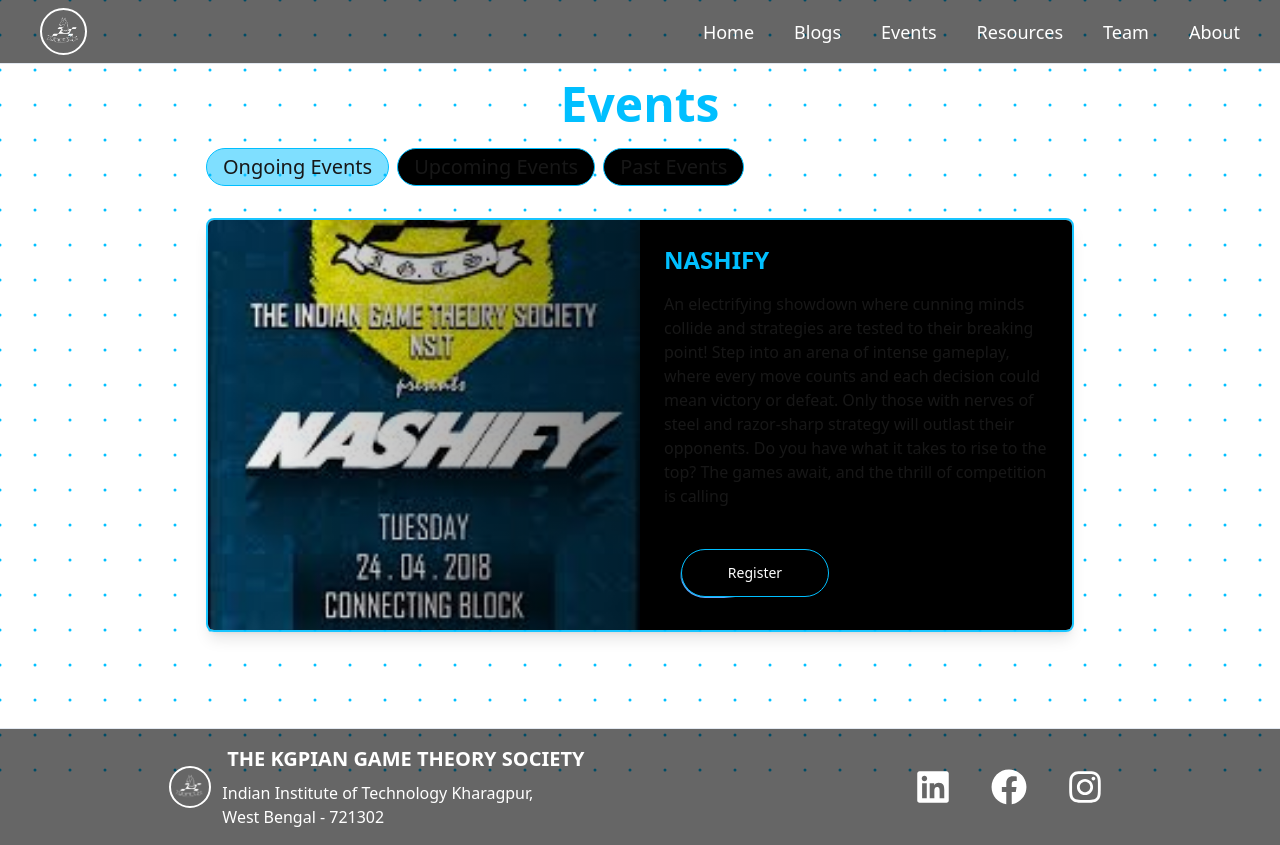
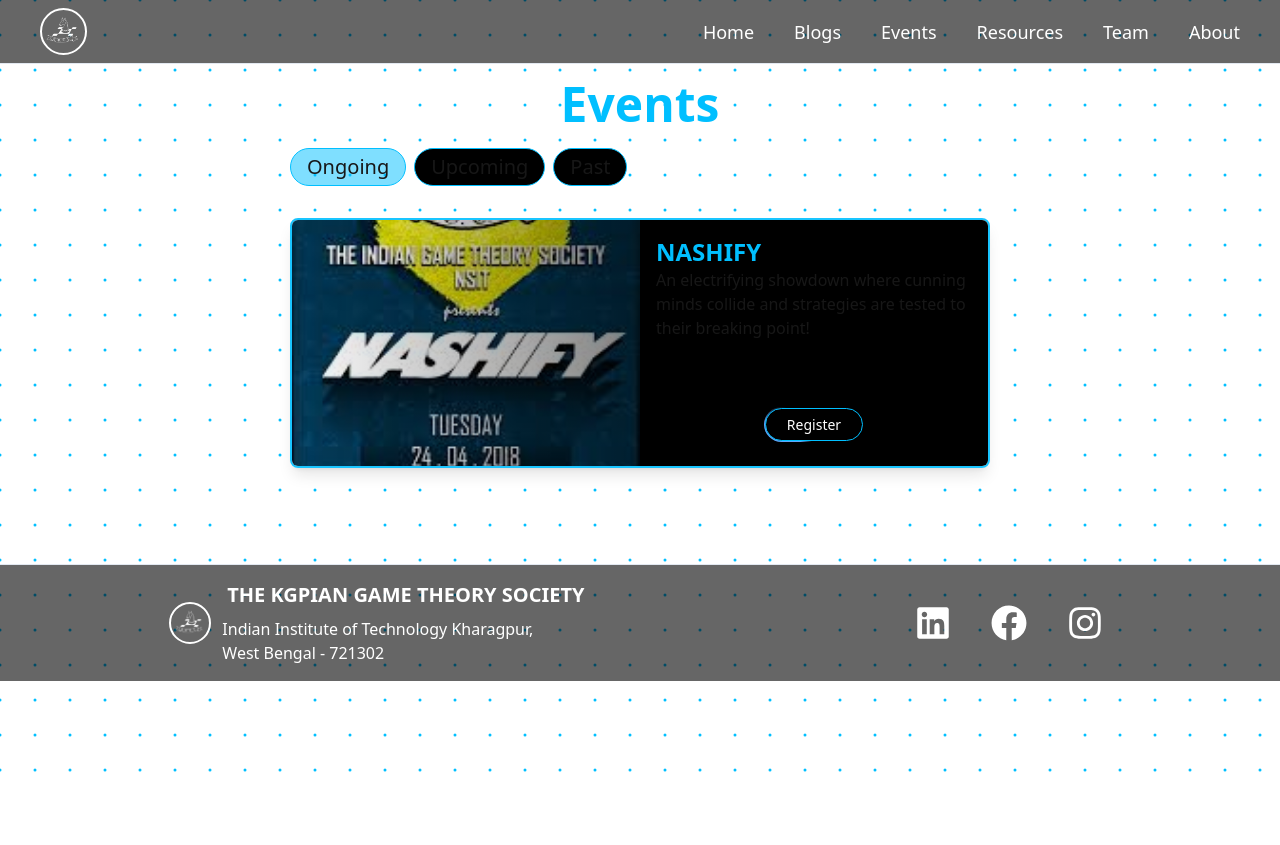
Before and after one commit to kgts-iitkgp/site-frontend, a Next.js app: page /events in a window 1280 px wide. After the commit the page ends 800 px from the top, so only its background shows below. Built offline with nearby package versions, Linux system fonts and the light colour scheme; a web font is replaced by a local one.

Commit message:
fixed size of event card

```diff
--- a/src/app/events/page.tsx
+++ b/src/app/events/page.tsx
@@ -51,7 +51,7 @@ const Events = () => {
                   setPast(false);
                 }}
               >
-                Ongoing Events
+                Ongoing
               </p>
               <p
                 className={`bg-black px-4 py-1 rounded-full border border-primary cursor-pointer transition-all duration-200 ${
@@ -63,7 +63,7 @@ const Events = () => {
                   setPast(false);
                 }}
               >
-                Upcoming Events
+                Upcoming
               </p>
               <p
                 className={`bg-black px-4 py-1 rounded-full border border-primary cursor-pointer transition-all duration-200 ${
@@ -75,7 +75,7 @@ const Events = () => {
                   setPast(true);
                 }}
               >
-                Past Events
+                Past
               </p>
             </div>
             {Ongoing.length > 0 && ongoing ? (
--- a/src/components/EventsCard.tsx
+++ b/src/components/EventsCard.tsx
@@ -19,13 +19,13 @@ const EventCard: React.FC<EventCardProps> = ({ event, type, openPopup }) => {
   return (
     <div
       ref={cardRef}
-      className={`flex justify-center mb-8  transition-transform duration-1000 ease-in-out${
+      className={`h-[450px] sm:h-[250px] flex justify-center mb-8  transition-transform duration-1000 ease-in-out${
         isVisible ? "opacity-100 scale-100" : "opacity-0 scale-0"
       }`}
     >
-      <div className="flex flex-col sm:flex-row border-secondary border-opacity-90 border-2 rounded-lg shadow-lg overflow-hidden w-full">
+      <div className="flex flex-col sm:flex-row border-secondary border-opacity-90 border-2 rounded-lg shadow-lg overflow-hidden w-[300px] sm:w-[600px] md:w-[700px]">
         {/* Image Section */}
-        <div className="sm:w-1/2 sm:h-full w-full h-56 relative ">
+        <div className="h-[250px] sm:h-full w-full sm:w-1/2 relative ">
           <Image
             src={event.image ?? ""}
             alt={event.title}
@@ -36,13 +36,15 @@ const EventCard: React.FC<EventCardProps> = ({ event, type, openPopup }) => {
         </div>
 
         {/* Content Section */}
-        <div className="p-6 w-full lg:w-1/2 flex flex-col justify-between bg-black">
-          <h3 className="text-xl lg:text-2xl mb-4 font-bold text-primary uppercase">
+        <div className="p-4 w-full h-[200px] sm:h-full lg:w-1/2 flex flex-col justify-between bg-black">
+          <div>
+            <h3 className="text-xl lg:text-2xl font-bold text-primary uppercase">
               {event.title}
             </h3>
-          <p className="text-sm lg:text-base text-textColor mb-4   ">
+            <p className="text-sm lg:text-base text-textColor   ">
               {event.description}
             </p>
+          </div>
 
           {type === "upcoming" && (
             <div className="text-tertiary   ">
@@ -54,10 +56,10 @@ const EventCard: React.FC<EventCardProps> = ({ event, type, openPopup }) => {
             <div className="text-xs lg:text-sm text-secondaryColor mt-2   ">
               <p className="mb-1">Venue: {event.venue}</p>
               <p>Time: {event.startDate}</p>
-              <div className="mt-4">
+              <div className="mt-1 flex justify-center">
                 <Button
                   borderRadius="1.75rem"
-                  containerClassName="w-[150px] h-[50px] mx-4 my-2"
+                  containerClassName="w-[100px] h-[35px] mx-4 my-2"
                   className="bg-black"
                   onClick={() => openPopup(event)}
                 >
@@ -73,10 +75,10 @@ const EventCard: React.FC<EventCardProps> = ({ event, type, openPopup }) => {
 
           {/* Register Button for Ongoing Events */}
           {type === "ongoing" && (
-            <div className="mt-4">
+            <div className="mt-1 flex justify-center">
               <Button
                 borderRadius="1.75rem"
-                containerClassName="w-[150px] h-[50px] mx-4 my-2"
+                containerClassName="w-[100px] h-[35px] mx-4 my-2"
                 className="bg-black"
               >
                 <a href="https://udyamregistration.gov.in/Government-India/Ministry-MSME-registration.htm">
--- a/src/data/OngoingEvents.ts
+++ b/src/data/OngoingEvents.ts
@@ -5,7 +5,7 @@ export const Ongoing : Event[]=[
     {
         id : "2",
         title : "Nashify",
-        description: "An electrifying showdown where cunning minds collide and strategies are tested to their breaking point! Step into an arena of intense gameplay, where every move counts and each decision could mean victory or defeat. Only those with nerves of steel and razor-sharp strategy will outlast their opponents. Do you have what it takes to rise to the top? The games await, and the thrill of competition is calling",
+        description: "An electrifying showdown where cunning minds collide and strategies are tested to their breaking point!  ",
         startDate : "2024-11-03",
         endDate : "2024-11-03",
         image : nashify,
--- a/src/data/PastEvents.ts
+++ b/src/data/PastEvents.ts
@@ -15,7 +15,7 @@ export const Past : Event[] = [
     {
         id : "1",
         title : "Treasure Hunt",
-        description: "Assemble your crew and prepare to embark on a quest across the IIT Kharagpur campus. This is not just any hunt - your path will be filled with brain-bending riddles and strategic challenges that will test your wit and teamwork.",
+        description: "Assemble your crew and prepare to embark on a quest across the IIT Kharagpur campus.  ",
         startDate: "2024-08-25",
         endDate: "2024-08-25",
         venue : "Nalanda",
```
Lines whose indentation alone changed are shown as unchanged.
